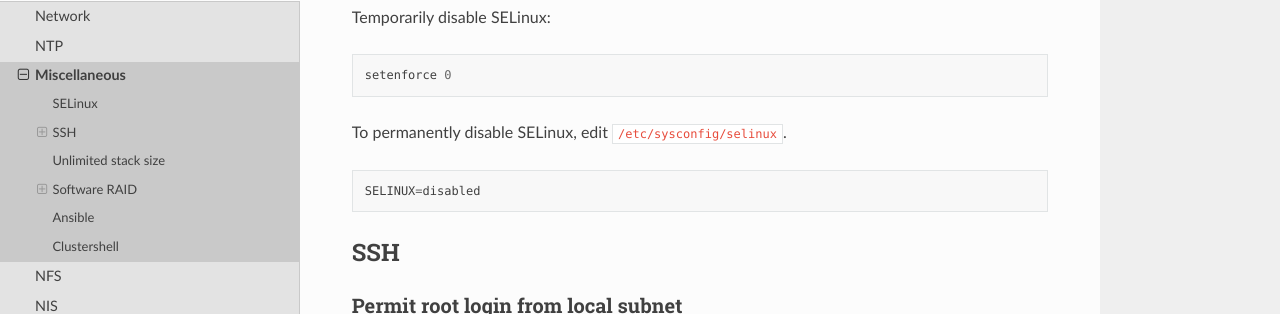
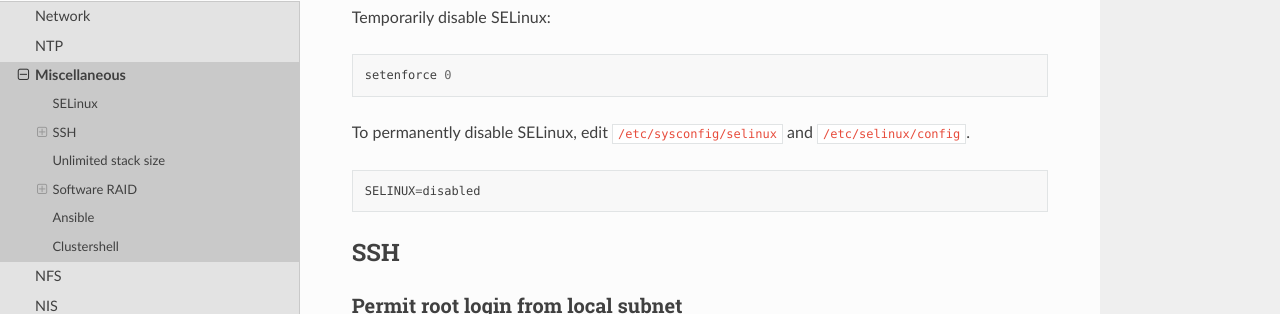
Before and after one commit to jim90247/NTHU_SCC2019, a Sphinx documentation site: the page built from docs/cluster/miscellaneous.rst, in a window 1280 px wide and 900 px high, scrolled down 303 px. Shown: the part 135-449 px from the top of the window. Built offline with Sphinx 7.4.7 and the Read the Docs theme 2.0.0, drawn with Linux system fonts in a browser that asks for light colours.

Commit message:
Update ways to disable selinux

```diff
--- a/docs/cluster/miscellaneous.rst
+++ b/docs/cluster/miscellaneous.rst
@@ -11,7 +11,7 @@ Temporarily disable SELinux:
 
 	setenforce 0
 
-To permanently disable SELinux, edit ``/etc/sysconfig/selinux``.
+To permanently disable SELinux, edit ``/etc/sysconfig/selinux`` and ``/etc/selinux/config``.
 ::
 
 	SELINUX=disabled
```
